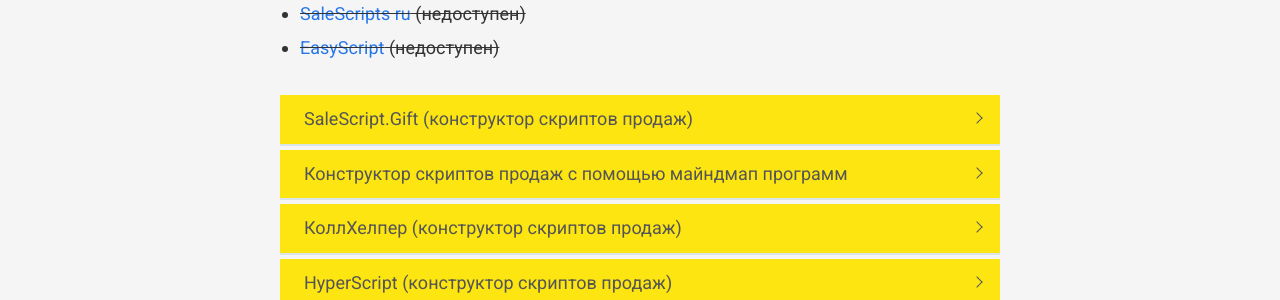
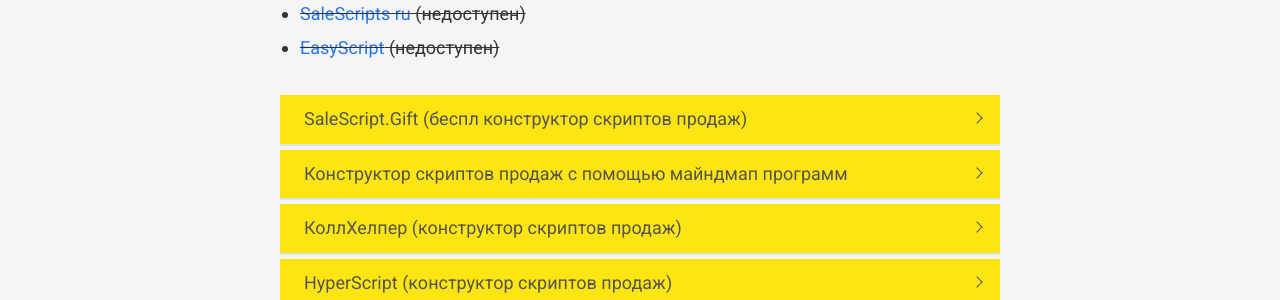
Before and after one commit to VadymVolos/vadymvolos.github.io, a Jekyll site: the page built from _posts/digital-marketing/2017-07-04-kak-napisat-idealnyy-skript-dlya-prodazhnikov.md, in a window 1280 px wide and 900 px high, scrolled down 5056 px. Shown: the part 321-621 px from the top of the window. Built offline with Jekyll 4.4.1, drawn with Linux system fonts in a browser that asks for light colours; nearby versions of some CDN libraries; comment, search, counter and statistics services are not loaded; some of the changed lines change nothing that is shown.

Commit message:
Update 2017-07-04-kak-napisat-idealnyy-skript-dlya-prodazhnikov.md

```diff
--- a/_posts/digital-marketing/2017-07-04-kak-napisat-idealnyy-skript-dlya-prodazhnikov.md
+++ b/_posts/digital-marketing/2017-07-04-kak-napisat-idealnyy-skript-dlya-prodazhnikov.md
@@ -90,15 +90,15 @@
 <ul class="accordion">
 
     <li class="accordion-li">
-    <a class="accordion-a">SaleScript.Gift (конструктор скриптов продаж)</a>
+    <a class="accordion-a">SaleScript.Gift (беспл конструктор скриптов продаж)</a>
     <div class="accordion-content">
     Сайт: <a rel="nofollow" target="_blank" href="https://salescript.gift/ru/">SaleScript.Gift</a>
-    <p>Сайт давно не обновлялся, развития не видно на сацте, но онлайн конуструктор вроде работает. Авторы в видео заявляют что он будет пожизненно бесплатным.</p>
+    <p>Сайт с 2016 не обновлялся, на сайте развития не видно, но онлайн конуструктор вроде работает. Авторы в видео заявляют что он будет пожизненно бесплатным.</p>
     <p>Бесплатный конструктор скриптов продаж SaleScript.Gift:</p>
               <div class="yt-video-container-1">
                     <iframe src="https://www.youtube.com/embed/dRt4vuqIw1g?rel=0" frameborder="0" allowfullscreen></iframe>
 	      </div>
-    <p>Бесплатный редактор скриптов продаж SaleScript.Gift:</p>
+    <p>Более подробный обзор конструктора скриптов продаж SaleScript.Gift:</p>
               <div class="yt-video-container-1">
                     <iframe src="https://www.youtube.com/embed/ZOBky6aZT74?rel=0" frameborder="0" allowfullscreen></iframe>
 	      </div>
```
